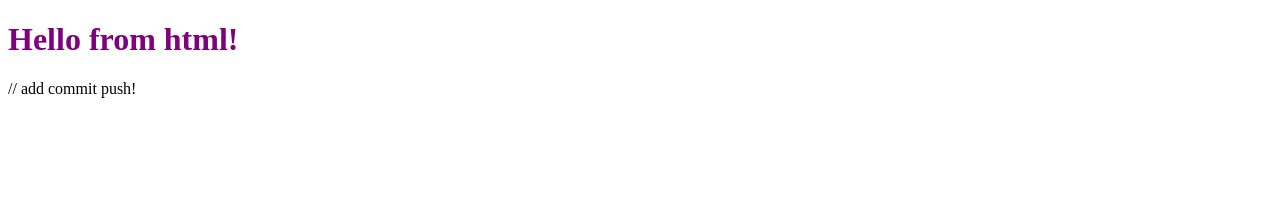
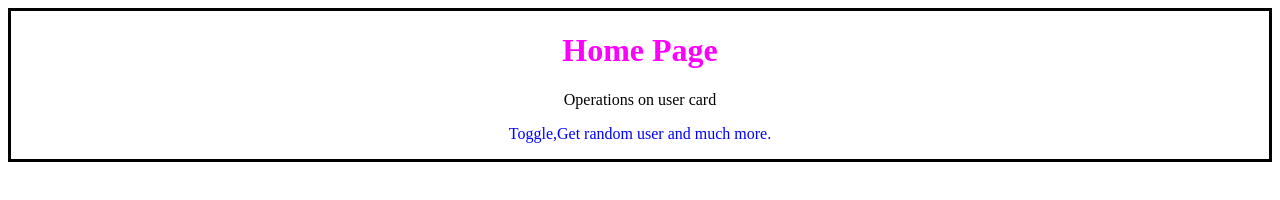
Before and after one commit to YASASVI06/AutoSuggest, a website: page frontend/index.html in a window 1280 px wide. Drawn offline with Linux system fonts and the light colour scheme.

Commit message:
third commit

```diff
--- a/frontend/index.css
+++ b/frontend/index.css
@@ -1,3 +1,20 @@
-h1{
-    color: purple;
+/* Styles for homepage */
+
+h1 {
+    color:magenta;
+
 }
+/* Target the element with id="home-intro" */
+#home-intro{
+    text-align: center;
+    border: 3px solid black;
+
+
+}
+#home-intro:hover{
+    background-color:lightpink;
+
+}
+#p2{
+    color:blue;
+}
--- a/frontend/index.html
+++ b/frontend/index.html
@@ -1,15 +1,16 @@
 <!DOCTYPE html>
 <html lang="en">
 <head>
-    <meta charset="UTF-8">
-    <meta name="viewport" content="width=device-width, initial-scale=1.0">
+
     <title>Document</title>
     <link rel="stylesheet" href="index.css">
     <script src="index.js"></script>
 </head>
 <body>
-    <h1>Hello from html!</h1>
+   <div id="home-intro">
+    <h1>Home Page</h1>
+    <p id="p1">Operations on user card </p>
+    <p id="p2">Toggle,Get random user and much more.</p>
+    </div>
 </body>
 </html>
-
-// add commit push!
```
